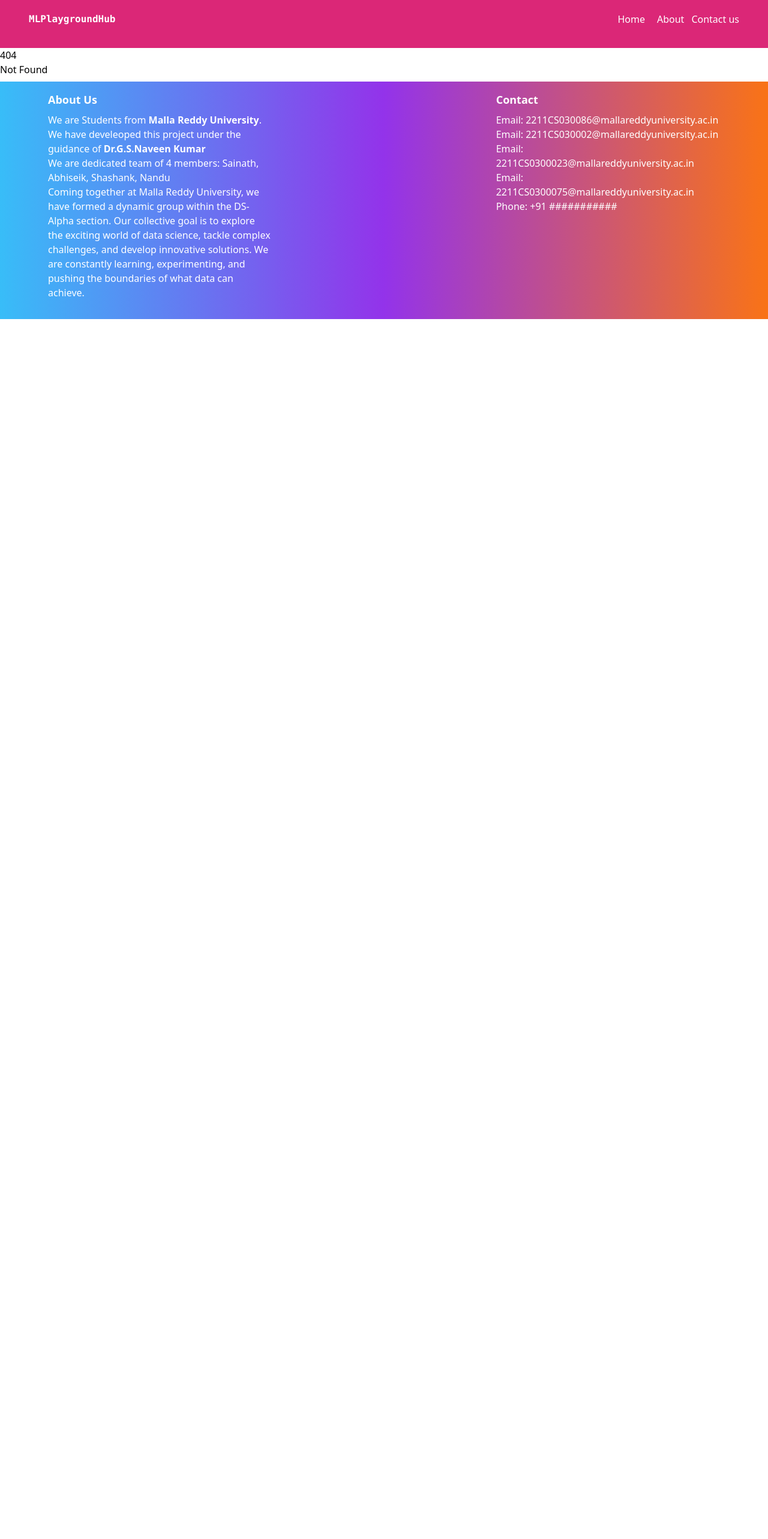
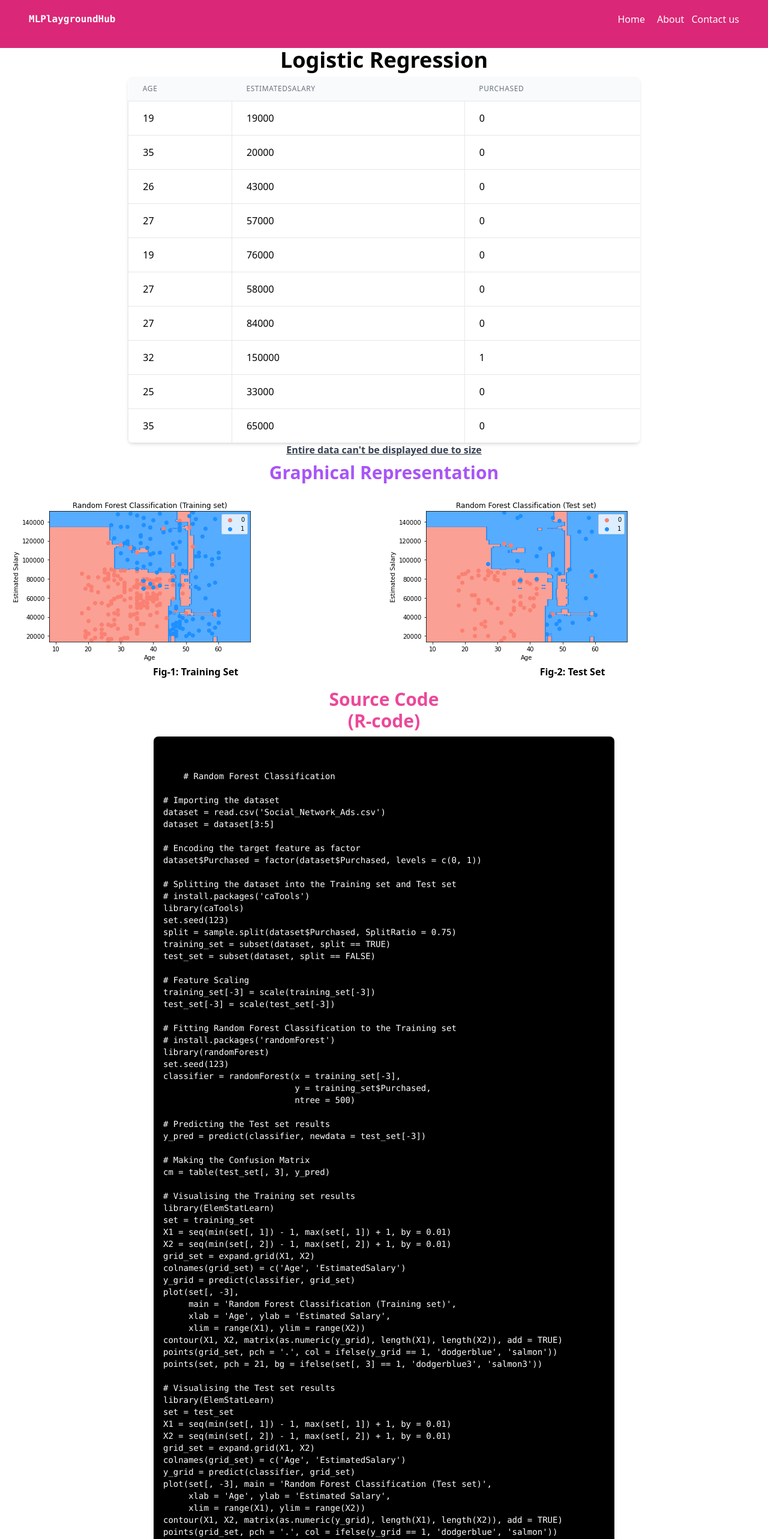
Before and after one commit to sainathdora/MLPlayGroundHub, a SvelteKit app: page /RandomForest in a window 1280 px wide. Before the commit this address had no page. Shown: the top 2566 px of the page at 60% size. Before the commit the page ends 800 px from the top, so only its background shows below. Built offline with nearby package versions, Linux system fonts and the light colour scheme.

Commit message:
Completed bare bone for random forest

```diff
--- a/src/routes/+page.svelte
+++ b/src/routes/+page.svelte
@@ -32,6 +32,7 @@
         Title: "Random Forest",
         Description: "Random Forest is an ensemble learning method in machine learning that's widely used for both classification and regression tasks. It's known for its effectiveness, versatility.",
         url: "https://tse2.mm.bing.net/th?id=OIP.1qOkyyUI2eKfnMskLuxNygHaEK&pid=Api&P=0&h=180",
+        PageLink:'RandomForest',
         tags: ["Machine Learning", "Supervised", "Ensemble Learning"]
       },
       {
--- /dev/null
+++ b/src/routes/RandomForest/+page.server.js
@@ -0,0 +1,6 @@
+export const load = async()=>{
+    const csv_data = await import('$lib/CsvData/LogisticRegression.json')
+    return {
+        csv_data : csv_data['default']
+    }
+}
--- /dev/null
+++ b/src/routes/RandomForest/+page.svelte
@@ -0,0 +1,144 @@
+<script>
+    import RandomForest1 from '$lib/Images/RandomForest1.png'
+    import RandomForest2 from '$lib/Images/RandomForest2.png'
+    export let data;
+    let code = `
+    # Random Forest Classification
+
+# Importing the dataset
+dataset = read.csv('Social_Network_Ads.csv')
+dataset = dataset[3:5]
+
+# Encoding the target feature as factor
+dataset$Purchased = factor(dataset$Purchased, levels = c(0, 1))
+
+# Splitting the dataset into the Training set and Test set
+# install.packages('caTools')
+library(caTools)
+set.seed(123)
+split = sample.split(dataset$Purchased, SplitRatio = 0.75)
+training_set = subset(dataset, split == TRUE)
+test_set = subset(dataset, split == FALSE)
+
+# Feature Scaling
+training_set[-3] = scale(training_set[-3])
+test_set[-3] = scale(test_set[-3])
+
+# Fitting Random Forest Classification to the Training set
+# install.packages('randomForest')
+library(randomForest)
+set.seed(123)
+classifier = randomForest(x = training_set[-3],
+                          y = training_set$Purchased,
+                          ntree = 500)
+
+# Predicting the Test set results
+y_pred = predict(classifier, newdata = test_set[-3])
+
+# Making the Confusion Matrix
+cm = table(test_set[, 3], y_pred)
+
+# Visualising the Training set results
+library(ElemStatLearn)
+set = training_set
+X1 = seq(min(set[, 1]) - 1, max(set[, 1]) + 1, by = 0.01)
+X2 = seq(min(set[, 2]) - 1, max(set[, 2]) + 1, by = 0.01)
+grid_set = expand.grid(X1, X2)
+colnames(grid_set) = c('Age', 'EstimatedSalary')
+y_grid = predict(classifier, grid_set)
+plot(set[, -3],
+     main = 'Random Forest Classification (Training set)',
+     xlab = 'Age', ylab = 'Estimated Salary',
+     xlim = range(X1), ylim = range(X2))
+contour(X1, X2, matrix(as.numeric(y_grid), length(X1), length(X2)), add = TRUE)
+points(grid_set, pch = '.', col = ifelse(y_grid == 1, 'dodgerblue', 'salmon'))
+points(set, pch = 21, bg = ifelse(set[, 3] == 1, 'dodgerblue3', 'salmon3'))
+
+# Visualising the Test set results
+library(ElemStatLearn)
+set = test_set
+X1 = seq(min(set[, 1]) - 1, max(set[, 1]) + 1, by = 0.01)
+X2 = seq(min(set[, 2]) - 1, max(set[, 2]) + 1, by = 0.01)
+grid_set = expand.grid(X1, X2)
+colnames(grid_set) = c('Age', 'EstimatedSalary')
+y_grid = predict(classifier, grid_set)
+plot(set[, -3], main = 'Random Forest Classification (Test set)',
+     xlab = 'Age', ylab = 'Estimated Salary',
+     xlim = range(X1), ylim = range(X2))
+contour(X1, X2, matrix(as.numeric(y_grid), length(X1), length(X2)), add = TRUE)
+points(grid_set, pch = '.', col = ifelse(y_grid == 1, 'dodgerblue', 'salmon'))
+points(set, pch = 21, bg = ifelse(set[, 3] == 1, 'dodgerblue3', 'salmon3'))
+
+# Choosing the number of trees
+plot(classifier)`
+</script>
+<h1 class="text-4xl font-bold text-center mb-2">
+    Logistic Regression
+</h1>
+
+
+
+<div class="flex items-center justify-center">
+	<div class="w-2/3">
+		<table
+			class="min-w-full divide-y divide-gray-200 bg-white shadow-md rounded-lg overflow-hidden"
+		>
+			<thead class="bg-gray-50">
+				<tr>
+					{#each Object.keys(data['csv_data']) as i}
+						<th
+							class="px-6 py-3 text-left text-xs leading-4 font-medium text-gray-500 uppercase tracking-wider"
+							>{i}</th
+						>
+					{/each}
+				</tr>
+			</thead>
+			<tbody class="bg-white divide-y divide-gray-200">
+                {#each Object.keys(data['csv_data']['Age']).slice(0,10) as i (i)}
+            <tr>
+                <td class="px-6 py-4 whitespace-no-wrap border-l">{data['csv_data']['Age'][i]}</td>
+                <td class="px-6 py-4 whitespace-no-wrap border-l">{data['csv_data']['EstimatedSalary'][i]}</td>
+                <td class="px-6 py-4 whitespace-no-wrap border-l">{data['csv_data']['Purchased'][i]}</td>
+            </tr>
+        {/each}
+			</tbody>
+		</table>
+	</div>
+</div>
+<p class="text-base text-gray-700 font-bold text-center mb-2 underline">
+	Entire data can't be displayed due to size
+</p>
+<h2 class="text-3xl font-bold text-center mb-2 text-purple-500">Graphical Representation</h2>
+
+
+<div class="grid grid-cols-2 gap-2 p-4">
+    <figure class="text-center">
+        <img src={RandomForest1} alt="Logistic regression" />
+        <figcaption class="font-extrabold">Fig-1: Training Set</figcaption>
+      </figure>
+      <figure>
+        <img src={RandomForest2} alt="Logistic regression 2"/>
+        <figcaption class="text-center font-extrabold">Fig-2: Test Set</figcaption>
+      </figure>
+
+</div>
+
+
+<h2 class="text-3xl font-bold mb-2 text-pink-500 text-center">Source Code<br />(R-code)</h2>
+<section class="mx-auto bg-black rounded-lg p-4 w-auto">
+	<div class="text-white text-sm font-mono">
+        <pre class="language-r ">
+            <code>
+                {code}
+            </code>
+        </pre>
+	</div>
+</section>
+
+<style>
+
+    section {
+        width: 60%;
+        height: auto;
+    }
+</style>
```
Also changed, not shown: src/lib/Images/RandomForest1.png (added), src/lib/Images/RandomForest2.png (added).
